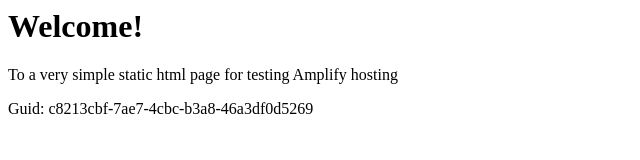
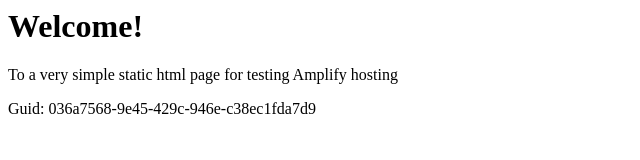
Before and after one commit to aws-aemilia-fra/Github-PR-Commit-Integration-Test-DoNotTouch-GithubWebhookPreviewCanaryTest-v1-preprod-eu-central-1, a website: page src/index.html in a window 1280 px wide. Shown: the full height of the page, 0-640 px from the left. Drawn offline with Linux system fonts and the light colour scheme.

Commit message:
commit from integ tests

```diff
--- a/src/index.html
+++ b/src/index.html
@@ -12,6 +12,6 @@
 <body>
     <h1>Welcome!</h1>
     <p>To a very simple static html page for testing Amplify hosting</p>
-    <p>Guid: c8213cbf-7ae7-4cbc-b3a8-46a3df0d5269</p></body>
+    <p>Guid: 036a7568-9e45-429c-946e-c38ec1fda7d9</p></body>
 
 </html>
```
